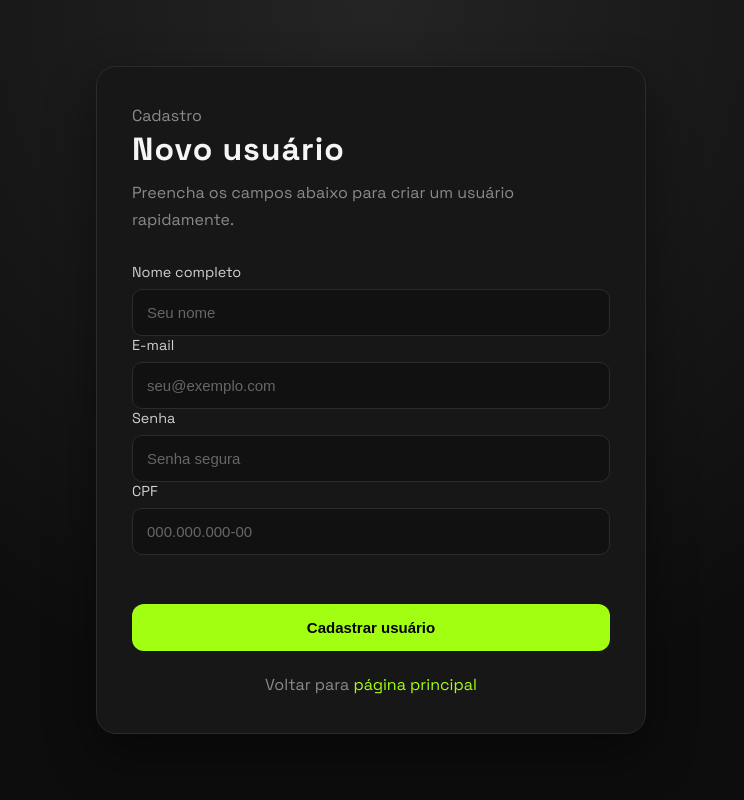
After one commit to luisabieniek/graffita_dev, a Flask app: page /cadastro in a window 1280 px wide. The commit adds this page. Shown: the whole page, without its empty margins (269-1013 px from the left). Run offline with Flask 3, Linux system fonts and the light colour scheme.

Commit message:
atualzacao com metade da pagina de cadastro

```diff
--- a/app/routes.py
+++ b/app/routes.py
@@ -137,3 +137,8 @@ paginas = fk.Blueprint("paginas", __name__)
 @paginas.get("/")
 def home():
     return fk.render_template("index.html")
+
+
+@paginas.get("/cadastro")
+def cadastro_usuario():
+    return fk.render_template("cadastro_usuario.html")
--- /dev/null
+++ b/app/static/cadastro.js
@@ -0,0 +1,53 @@
+const form = document.getElementById("cadastro-form");
+const mensagemElemento = document.getElementById("mensagem");
+
+function limparMensagem() {
+  mensagemElemento.textContent = "";
+  mensagemElemento.className = "mensagem";
+}
+
+function mostrarErro(texto) {
+  mensagemElemento.textContent = texto;
+  mensagemElemento.className = "mensagem erro";
+}
+
+function mostrarSucesso(texto) {
+  mensagemElemento.textContent = texto;
+  mensagemElemento.className = "mensagem sucesso";
+}
+
+form.addEventListener("submit", async (evento) => {
+  evento.preventDefault();
+  limparMensagem();
+
+  const dados = {
+    nome: form.nome.value.trim(),
+    email: form.email.value.trim(),
+    senha: form.senha.value.trim(),
+    cpf: form.cpf.value.trim(),
+  };
+
+  if (!dados.nome || !dados.senha || !dados.cpf) {
+    mostrarErro("Preencha todos os campos obrigatórios.");
+    return;
+  }
+
+  try {
+    const resposta = await fetch("/api/usuarios", {
+      method: "POST",
+      headers: { "Content-Type": "application/json" },
+      body: JSON.stringify(dados),
+    });
+
+    const corpo = await resposta.json().catch(() => ({}));
+    if (!resposta.ok) {
+      mostrarErro(corpo.erro || `Erro ${resposta.status}`);
+      return;
+    }
+
+    mostrarSucesso("Usuário cadastrado com sucesso!");
+    form.reset();
+  } catch (erro) {
+    mostrarErro("Falha ao enviar cadastro, tente novamente.");
+  }
+});
--- a/app/static/styles.css
+++ b/app/static/styles.css
@@ -1,72 +1,299 @@
-:root {
-  --primary: #2563eb;
-  --bg-app: #f8fafc;
-  --card-bg: #ffffff;
-  --text-main: #1e293b;
-  --text-muted: #64748b;
-  --border: #e2e8f0;
-  --shadow: 0 4px 6px -1px rgba(0, 0, 0, 0.1);
+@import url('https://fonts.googleapis.com/css2?family=Space+Grotesk:wght@300;400;500;700&display=swap');
+
+:root{
+    --primary:#A3FF12;
+    --primary-hover:#8CE000;
+
+    --bg-app:#0D0D0D;
+    --card-bg:#171717;
+
+    --text-main:#F5F5F5;
+    --text-muted:#8A8A8A;
+
+    --border:#2B2B2B;
+
+    --shadow:0 20px 50px rgba(0,0,0,.45);
 }
 
-body {
-  margin: 0;
-  font-family: 'Inter', system-ui, sans-serif;
-  background: var(--bg-app);
-  color: var(--text-main);
+*{
+    margin:0;
+    padding:0;
+    box-sizing:border-box;
 }
 
-.panel {
-  background: var(--card-bg);
-  border: 1px solid var(--border);
-  border-radius: 16px;
-  padding: 24px;
-  box-shadow: var(--shadow);
+body{
+    font-family:"Space Grotesk",sans-serif;
+    background:
+    radial-gradient(circle at top,#242424 0%,#0D0D0D 70%);
+    color:var(--text-main);
 }
 
-/* Melhoria no Formulário */
-.grade-campos {
-  display: grid;
-  grid-template-columns: repeat(auto-fit, minmax(250px, 1fr));
-  gap: 20px;
+/* CARD */
+
+.panel,
+.cadastro-card{
+    background:var(--card-bg);
+    border:1px solid var(--border);
+    border-radius:20px;
+    box-shadow:var(--shadow);
 }
 
-.campo input, .campo select {
-  padding: 12px;
-  border: 1px solid var(--border);
-  border-radius: 8px;
-  transition: all 0.2s ease;
+/* PÁGINA */
+
+.cadastro-pagina{
+    min-height:100vh;
+    display:flex;
+    justify-content:center;
+    align-items:center;
+    padding:40px 15px;
 }
 
-.campo input:focus {
-  outline: none;
-  border-color: var(--primary);
-  ring: 2px solid var(--primary);
+/* CARD */
+
+.cadastro-card{
+    width:100%;
+    max-width:550px;
+    padding:35px;
 }
 
-/* Botões modernos */
-.botao-primario {
-  background: var(--primary);
-  color: white;
-  padding: 12px 24px;
-  border-radius: 8px;
-  font-weight: 600;
-  border: none;
-  cursor: pointer;
-  transition: transform 0.1s, opacity 0.2s;
+/* CABEÇALHO */
+
+.cabecalho-card{
+    margin-bottom:30px;
 }
 
-.botao-primario:hover { opacity: 0.9; }
-.botao-primario:active { transform: scale(0.98); }
+.cadastro-card h1{
+    font-size:2rem;
+    margin-bottom:10px;
+    font-weight:700;
+    letter-spacing:1px;
+}
 
-/* Tabela limpa */
-.tabela-wrapper { overflow-x: auto; }
-table { width: 100%; border-collapse: separate; border-spacing: 0; }
-th {
-  background: #f1f5f9;
-  padding: 16px;
-  color: var(--text-muted);
-  font-size: 0.75rem;
-  text-transform: uppercase;
+.cadastro-card p{
+    color:var(--text-muted);
+    line-height:1.7;
 }
-td { padding: 16px; border-bottom: 1px solid var(--border); }
-tr:hover { background: #fdfdfd; }
+
+/* CAMPOS */
+
+.grade-campos{
+    display:grid;
+    grid-template-columns:1fr;
+    gap:18px;
+}
+
+.campo{
+    display:flex;
+    flex-direction:column;
+    gap:8px;
+}
+
+.campo label{
+    font-size:.9rem;
+    color:#cfcfcf;
+}
+
+.campo input,
+.campo select{
+
+    width:100%;
+
+    padding:14px;
+
+    border:1px solid var(--border);
+    border-radius:10px;
+
+    background:#111;
+    color:white;
+
+    font-size:15px;
+
+    transition:.25s;
+
+}
+
+.campo input::placeholder{
+    color:#666;
+}
+
+.campo input:focus,
+.campo select:focus{
+
+    outline:none;
+
+    border-color:var(--primary);
+
+    box-shadow:0 0 18px rgba(163,255,18,.25);
+
+}
+
+/* BOTÃO */
+
+.botao-primario{
+
+    width:100%;
+
+    margin-top:10px;
+
+    padding:15px;
+
+    border:none;
+    border-radius:12px;
+
+    background:var(--primary);
+
+    color:#000;
+
+    font-size:15px;
+    font-weight:700;
+
+    cursor:pointer;
+
+    transition:.25s;
+
+}
+
+.botao-primario:hover{
+
+    background:var(--primary-hover);
+
+    transform:translateY(-2px);
+
+    box-shadow:0 0 20px rgba(163,255,18,.4);
+
+}
+
+.botao-primario:active{
+
+    transform:scale(.98);
+
+}
+
+/* MENSAGENS */
+
+.mensagem{
+
+    margin-top:15px;
+    min-height:24px;
+
+    font-weight:500;
+
+}
+
+.mensagem.sucesso{
+
+    color:#3CF57C;
+
+}
+
+.mensagem.erro{
+
+    color:#FF5252;
+
+}
+
+/* LINK */
+
+.link-voltar{
+
+    margin-top:20px;
+
+    text-align:center;
+
+}
+
+.link-voltar a{
+
+    color:var(--primary);
+
+    text-decoration:none;
+
+    transition:.2s;
+
+}
+
+.link-voltar a:hover{
+
+    color:white;
+
+}
+
+/* TABELA */
+
+.tabela-wrapper{
+
+    overflow-x:auto;
+
+    margin-top:30px;
+
+}
+
+table{
+
+    width:100%;
+    border-collapse:collapse;
+
+}
+
+th{
+
+    background:#1F1F1F;
+
+    color:#999;
+
+    padding:16px;
+
+    text-transform:uppercase;
+
+    font-size:.75rem;
+
+    letter-spacing:1px;
+
+}
+
+td{
+
+    padding:16px;
+
+    border-bottom:1px solid var(--border);
+
+}
+
+tr{
+
+    transition:.2s;
+
+}
+
+tr:hover{
+
+    background:#202020;
+
+}
+
+/* SCROLL */
+
+::-webkit-scrollbar{
+
+    width:8px;
+
+}
+
+::-webkit-scrollbar-track{
+
+    background:#111;
+
+}
+
+::-webkit-scrollbar-thumb{
+
+    background:#444;
+    border-radius:10px;
+
+}
+
+::-webkit-scrollbar-thumb:hover{
+
+    background:var(--primary);
+
+}
--- /dev/null
+++ b/app/templates/cadastro_usuario.html
@@ -0,0 +1,51 @@
+<!DOCTYPE html>
+<html lang="pt-br">
+<head>
+  <meta charset="UTF-8">
+  <meta name="viewport" content="width=device-width, initial-scale=1.0">
+  <title>Cadastro de Usuário</title>
+  <link rel="stylesheet" href="{{ url_for('static', filename='styles.css') }}">
+</head>
+<body>
+  <main class="cadastro-pagina">
+    <section class="cadastro-card">
+      <div class="cabecalho-card">
+        <div>
+          <p class="eyebrow">Cadastro</p>
+          <h1>Novo usuário</h1>
+          <p>Preencha os campos abaixo para criar um usuário rapidamente.</p>
+        </div>
+      </div>
+
+      <form id="cadastro-form">
+        <div class="campo">
+          <label for="nome">Nome completo</label>
+          <input id="nome" name="nome" type="text" placeholder="Seu nome" required>
+        </div>
+
+        <div class="campo">
+          <label for="email">E-mail</label>
+          <input id="email" name="email" type="email" placeholder="seu@exemplo.com">
+        </div>
+
+        <div class="campo">
+          <label for="senha">Senha</label>
+          <input id="senha" name="senha" type="password" placeholder="Senha segura" required>
+        </div>
+
+        <div class="campo">
+          <label for="cpf">CPF</label>
+          <input id="cpf" name="cpf" type="text" placeholder="000.000.000-00" required>
+        </div>
+
+        <p id="mensagem" class="mensagem"></p>
+
+        <button type="submit" class="botao-primario">Cadastrar usuário</button>
+      </form>
+
+      <p class="link-voltar">Voltar para <a href="/">página principal</a></p>
+    </section>
+  </main>
+  <script src="{{ url_for('static', filename='cadastro.js') }}"></script>
+</body>
+</html>
--- a/app/templates/index.html
+++ b/app/templates/index.html
@@ -4,7 +4,7 @@
     <meta charset="UTF-8">
     <meta name="viewport" content="width=device-width, initial-scale=1.0">
     <title>Graffita - Gestão de Produtos</title>
-    <link rel="stylesheet" href="{{ url_for('static', filename='styles.css') }}">
+    <link rel="stylesheet" href="{{ url_for('static', filename='styles.css') }}">}">
 </head>
 <body>
     <header>
```
Also changed, not shown: servicos.py (+38 -0 lines).
